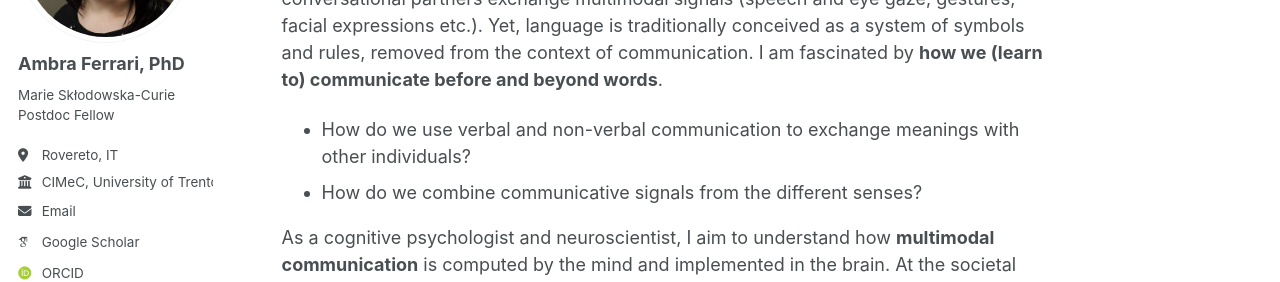
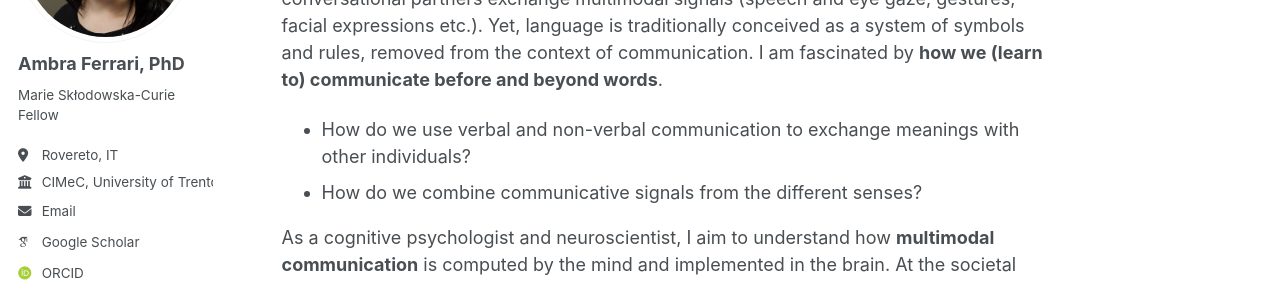
Before and after one commit to ambrafer/ambrafer.github.io, a Jekyll site: the page built from _pages/about.md, in a window 1280 px wide. Shown: the part 238-520 px from the top of the page. Built offline with Jekyll 4.4.1, drawn with Linux system fonts in a browser that asks for light colours; some web fonts are replaced.

Commit message:
Update _config.yml

```diff
--- a/_config.yml
+++ b/_config.yml
@@ -24,7 +24,7 @@ author:
   avatar           : "AmbraFerrari.jpg"
   name             : "Ambra Ferrari, PhD"
   pronouns         : # example: "she/her"
-  bio              : "Marie Skłodowska-Curie Postdoc Fellow"
+  bio              : "Marie Skłodowska-Curie Fellow"
   location         : "Rovereto, IT"
   employer         : "CIMeC, University of Trento"
   uri              : # URL
```
